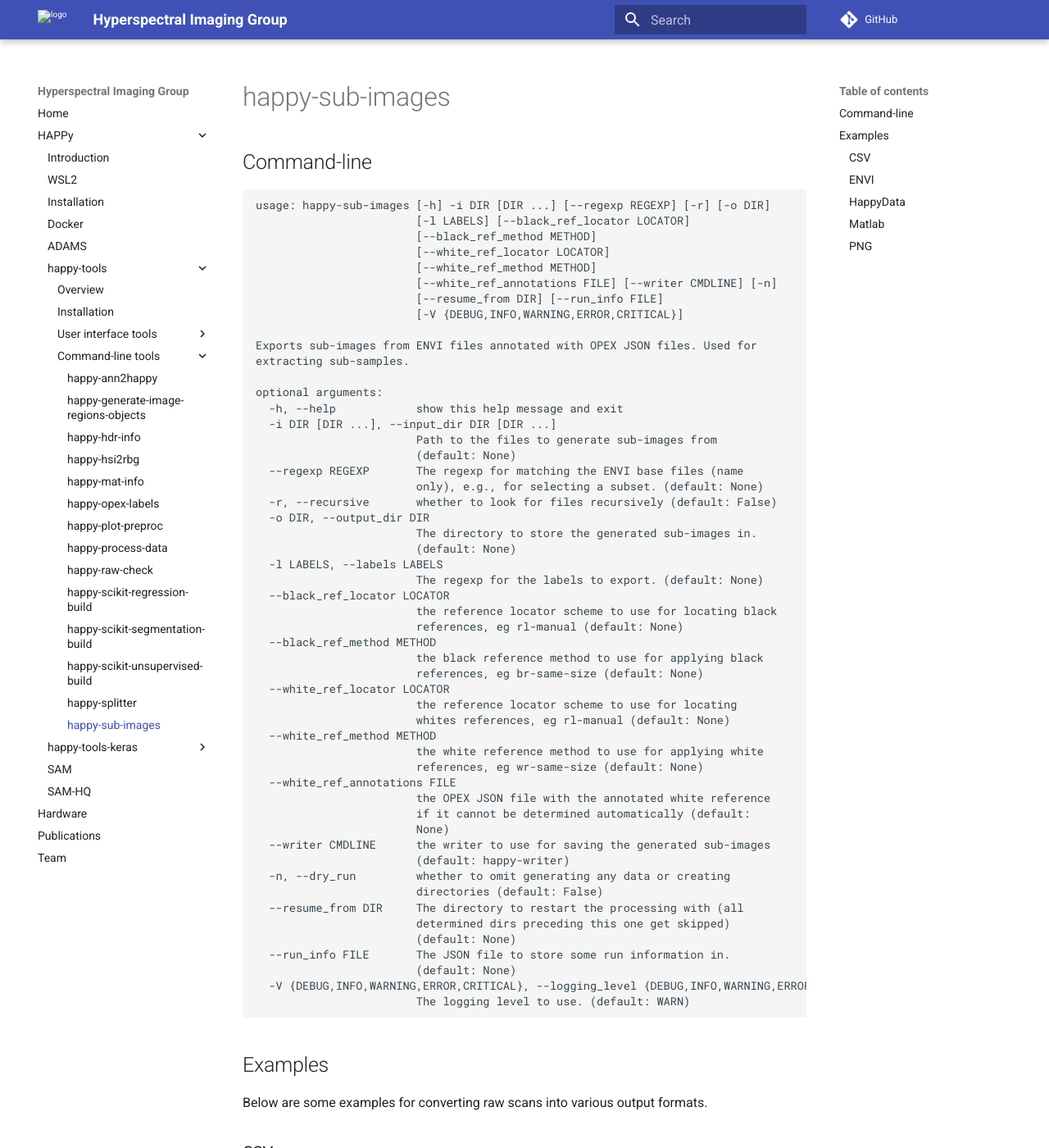
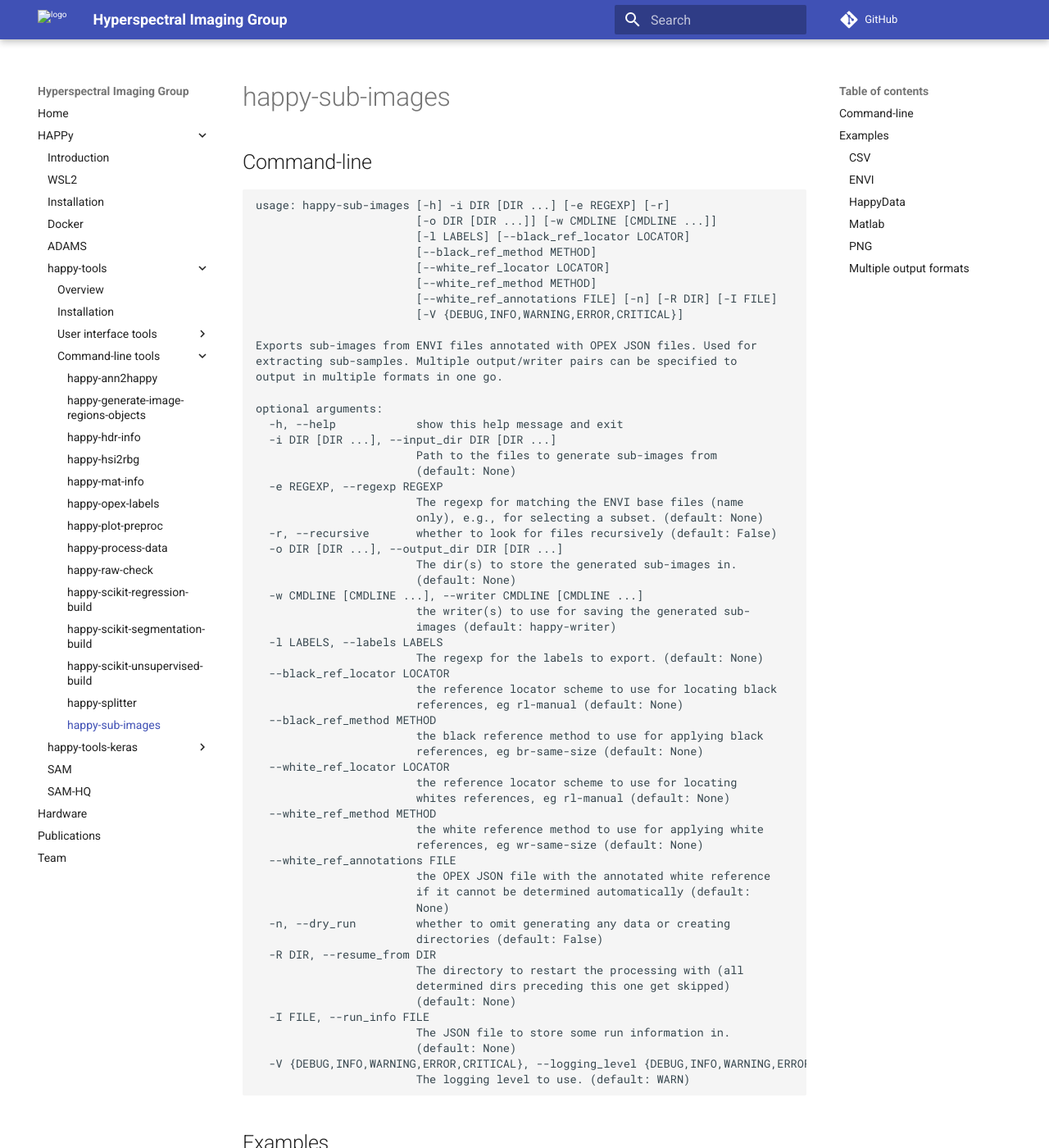
Before and after one commit to wairas/hsi-website, an MkDocs documentation site: the page built from docs/happy/happy_tools/happy-sub-images.md, in a window 1280 px wide and 1400 px high. Shown: the whole window at 82% size. Built offline with MkDocs 1.6.1 and Material for MkDocs 9.7.7, drawn with Linux system fonts in a browser that asks for light colours; comment, search, counter and statistics services are not loaded; some of the changed text lies outside the part shown.

Commit message:
added support for multi-output

````diff
--- a/docs/happy/happy_tools/happy-sub-images.md
+++ b/docs/happy/happy_tools/happy-sub-images.md
@@ -1,29 +1,34 @@
 # Command-line
 
 ```
-usage: happy-sub-images [-h] -i DIR [DIR ...] [--regexp REGEXP] [-r] [-o DIR]
+usage: happy-sub-images [-h] -i DIR [DIR ...] [-e REGEXP] [-r]
+                        [-o DIR [DIR ...]] [-w CMDLINE [CMDLINE ...]]
                         [-l LABELS] [--black_ref_locator LOCATOR]
                         [--black_ref_method METHOD]
                         [--white_ref_locator LOCATOR]
                         [--white_ref_method METHOD]
-                        [--white_ref_annotations FILE] [--writer CMDLINE] [-n]
-                        [--resume_from DIR] [--run_info FILE]
+                        [--white_ref_annotations FILE] [-n] [-R DIR] [-I FILE]
                         [-V {DEBUG,INFO,WARNING,ERROR,CRITICAL}]
 
 Exports sub-images from ENVI files annotated with OPEX JSON files. Used for
-extracting sub-samples.
+extracting sub-samples. Multiple output/writer pairs can be specified to
+output in multiple formats in one go.
 
 optional arguments:
   -h, --help            show this help message and exit
   -i DIR [DIR ...], --input_dir DIR [DIR ...]
                         Path to the files to generate sub-images from
                         (default: None)
-  --regexp REGEXP       The regexp for matching the ENVI base files (name
+  -e REGEXP, --regexp REGEXP
+                        The regexp for matching the ENVI base files (name
                         only), e.g., for selecting a subset. (default: None)
   -r, --recursive       whether to look for files recursively (default: False)
-  -o DIR, --output_dir DIR
-                        The directory to store the generated sub-images in.
+  -o DIR [DIR ...], --output_dir DIR [DIR ...]
+                        The dir(s) to store the generated sub-images in.
                         (default: None)
+  -w CMDLINE [CMDLINE ...], --writer CMDLINE [CMDLINE ...]
+                        the writer(s) to use for saving the generated sub-
+                        images (default: happy-writer)
   -l LABELS, --labels LABELS
                         The regexp for the labels to export. (default: None)
   --black_ref_locator LOCATOR
@@ -42,14 +47,14 @@ optional arguments:
                         the OPEX JSON file with the annotated white reference
                         if it cannot be determined automatically (default:
                         None)
-  --writer CMDLINE      the writer to use for saving the generated sub-images
-                        (default: happy-writer)
   -n, --dry_run         whether to omit generating any data or creating
                         directories (default: False)
-  --resume_from DIR     The directory to restart the processing with (all
+  -R DIR, --resume_from DIR
+                        The directory to restart the processing with (all
                         determined dirs preceding this one get skipped)
                         (default: None)
-  --run_info FILE       The JSON file to store some run information in.
+  -I FILE, --run_info FILE
+                        The JSON file to store some run information in.
                         (default: None)
   -V {DEBUG,INFO,WARNING,ERROR,CRITICAL}, --logging_level {DEBUG,INFO,WARNING,ERROR,CRITICAL}
                         The logging level to use. (default: WARN)
@@ -77,8 +82,8 @@ happy-sub-images \
   -r \
   --black_ref_locator "rl-file-pattern -p \"{PATH}/DARKREF_{NAME}.hdr\"" \
   --black_ref_method br-col-avg \
+  -l "[0-9]+" \
   -o /some/where/csv/ \
-  -l "[0-9]+" \
   --writer "csv-writer -o {BASEDIR}/{SAMPLEID}.csv"
 ```
 
@@ -95,8 +100,8 @@ happy-sub-images \
   -r \
   --black_ref_locator "rl-file-pattern -p \"{PATH}/DARKREF_{NAME}.hdr\"" \
   --black_ref_method br-col-avg \
+  -l "[0-9]+" \
   -o /some/where/envi/ \
-  -l "[0-9]+" \
   --writer envi-writer
 ```
 
@@ -122,8 +127,8 @@ happy-sub-images \
   --white_ref_locator "rl-fixed -f \"/some/where/raw/A_White_Ref_2024-08-19_22-11-04/capture/A_White_Ref_2024-08-19_22-11-04.hdr\"" \
   --white_ref_method wr-annotation-avg \
   --white_ref_annotations "/some/where/raw/A_White_Ref_2024-08-19_22-11-04/capture/A_White_Ref_2024-08-19_22-11-04.json" \
+  -l "[0-9]+" \
   -o /some/where/happy/ \
-  -l "[0-9]+" \
   --writer happy-writer
 ```
 
@@ -161,7 +166,30 @@ happy-sub-images \
   -r \
   --black_ref_locator "rl-file-pattern -p \"{PATH}/DARKREF_{NAME}.hdr\"" \
   --black_ref_method br-col-avg \
+  -l "[0-9]+" \
   -o /some/where/png/ \
-  -l "[0-9]+" \
   --writer "image-writer --suppress_metadata -R 95 -G 152 -B 111 -o {BASEDIR}/{SAMPLEID}.{REGION}.png"
 ```
+
+## Multiple output formats
+
+By supplying multiple output/writer pairs, multiple output formats can be generated
+with a single pass. The following command generates CSV, Matlab and PNG output:
+
+```bash
+happy-sub-images \
+  -V INFO \
+  -i "/some/where/raw/" \
+  -r \
+  --black_ref_locator "rl-file-pattern -p \"{PATH}/DARKREF_{NAME}.hdr\"" \
+  --black_ref_method br-col-avg \
+  -l "[0-9]+" \
+  -o \
+    /some/where/csv/ \
+    /some/where/matlab/ \
+    /some/where/png/ \
+  --writer \
+    "csv-writer -o {BASEDIR}/{SAMPLEID}.csv" \
+    matlab-writer \
+    "image-writer --suppress_metadata -R 95 -G 152 -B 111 -o {BASEDIR}/{SAMPLEID}.{REGION}.png"
+```
````
Also changed, not shown: other parts of docs/happy/happy_tools/happy-sub-images.md (+1 -1 lines).
